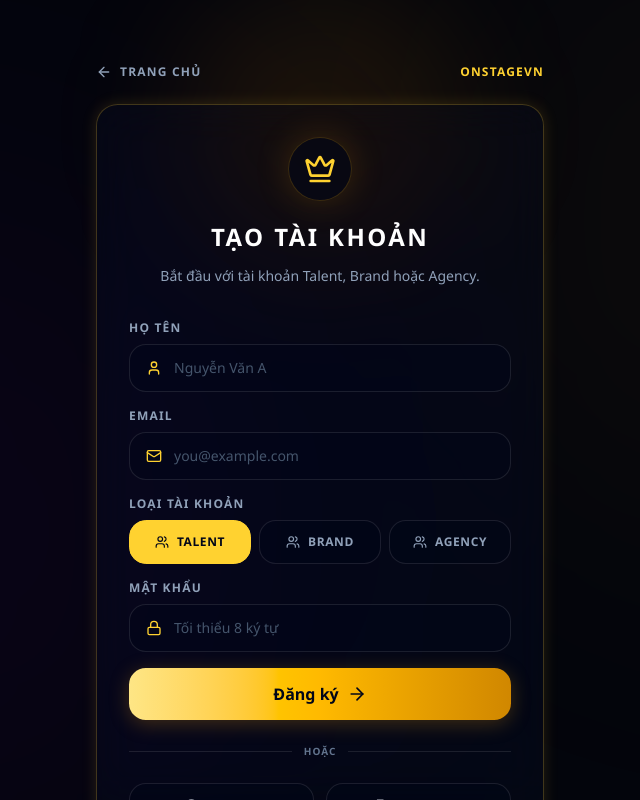
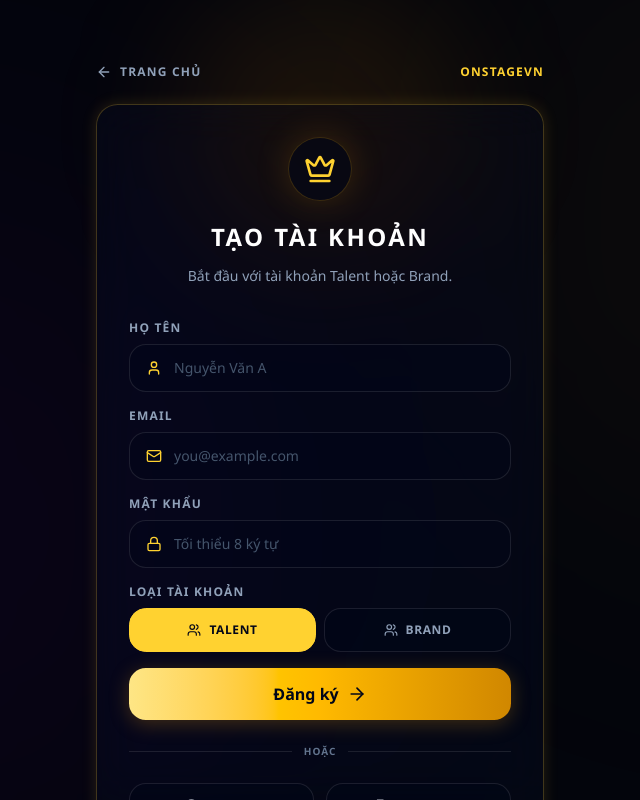
Before and after one commit to DanhBNg/manager-kols-models, a Next.js app: page /auth/register in a window 1280 px wide. Shown: the whole page, without its empty margins (320-960 px from the left). Built offline with nearby package versions, Linux system fonts and the light colour scheme; no server answers.

Commit message:
Sua logic dang nhap/dang ky

```diff
--- a/app/auth/AuthForm.tsx
+++ b/app/auth/AuthForm.tsx
@@ -6,7 +6,7 @@ import { FormEvent, useMemo, useState } from "react";
 import { ArrowLeft, ArrowRight, Crown, Loader2, Lock, Mail, User, Users } from "lucide-react";
 
 type AuthMode = "login" | "register";
-type AccountType = "talent" | "brand" | "agency";
+type AccountType = "talent" | "brand";
 
 type AuthResponse = {
   token: string;
@@ -22,7 +22,6 @@ type AuthResponse = {
 const accountTypes: Array<{ value: AccountType; label: string }> = [
   { value: "talent", label: "Talent" },
   { value: "brand", label: "Brand" },
-  { value: "agency", label: "Agency" },
 ];
 
 function getApiBaseUrl() {
@@ -136,7 +135,7 @@ export default function AuthForm({ mode }: { mode: AuthMode }) {
           </h1>
           <p className="mt-3 text-sm leading-relaxed text-slate-400">
             {isRegister
-              ? "Bắt đầu với tài khoản Talent, Brand hoặc Agency."
+              ? "Bắt đầu với tài khoản Talent hoặc Brand."
               : "Truy cập không gian quản lý hồ sơ và chiến dịch của bạn."}
           </p>
         </div>
@@ -173,10 +172,26 @@ export default function AuthForm({ mode }: { mode: AuthMode }) {
             </div>
           </label>
 
+          <label className="block">
+            <span className="mb-2 block text-xs font-bold uppercase tracking-widest text-slate-400">Mật khẩu</span>
+            <div className="flex h-12 items-center gap-3 rounded-xl border border-white/10 bg-slate-950/50 px-4 focus-within:border-amber-400/50">
+              <Lock className="h-4 w-4 text-amber-300" />
+              <input
+                required
+                minLength={8}
+                type="password"
+                value={password}
+                onChange={(event) => setPassword(event.target.value)}
+                className="h-full flex-1 bg-transparent text-sm text-white outline-none placeholder:text-slate-600"
+                placeholder="Tối thiểu 8 ký tự"
+              />
+            </div>
+          </label>
+
           {isRegister && (
             <div>
               <span className="mb-2 block text-xs font-bold uppercase tracking-widest text-slate-400">Loại tài khoản</span>
-              <div className="grid grid-cols-3 gap-2">
+              <div className="grid grid-cols-2 gap-2">
                 {accountTypes.map((item) => (
                   <button
                     key={item.value}
@@ -195,22 +210,6 @@ export default function AuthForm({ mode }: { mode: AuthMode }) {
               </div>
             </div>
           )}
-
-          <label className="block">
-            <span className="mb-2 block text-xs font-bold uppercase tracking-widest text-slate-400">Mật khẩu</span>
-            <div className="flex h-12 items-center gap-3 rounded-xl border border-white/10 bg-slate-950/50 px-4 focus-within:border-amber-400/50">
-              <Lock className="h-4 w-4 text-amber-300" />
-              <input
-                required
-                minLength={8}
-                type="password"
-                value={password}
-                onChange={(event) => setPassword(event.target.value)}
-                className="h-full flex-1 bg-transparent text-sm text-white outline-none placeholder:text-slate-600"
-                placeholder="Tối thiểu 8 ký tự"
-              />
-            </div>
-          </label>
 
           {error && (
             <div className="rounded-xl border border-red-400/20 bg-red-500/10 px-4 py-3 text-sm text-red-200">
--- a/app/auth/social/SocialCallback.tsx
+++ b/app/auth/social/SocialCallback.tsx
@@ -4,7 +4,7 @@ import { useRouter, useSearchParams } from "next/navigation";
 import { useEffect, useMemo, useState } from "react";
 import { Loader2 } from "lucide-react";
 
-type AccountType = "talent" | "brand" | "agency";
+type AccountType = "talent" | "brand";
 
 type MeResponse = {
   user: {
```
Also changed, not shown: 3 other files (tests, documents, lock files or other folders).
